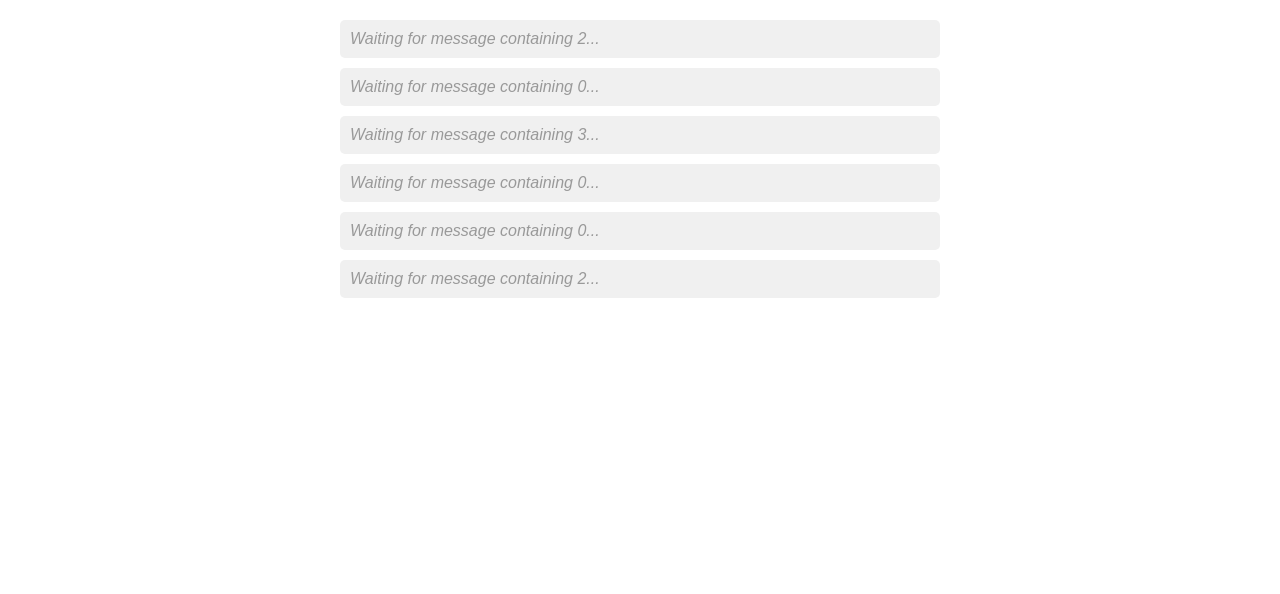
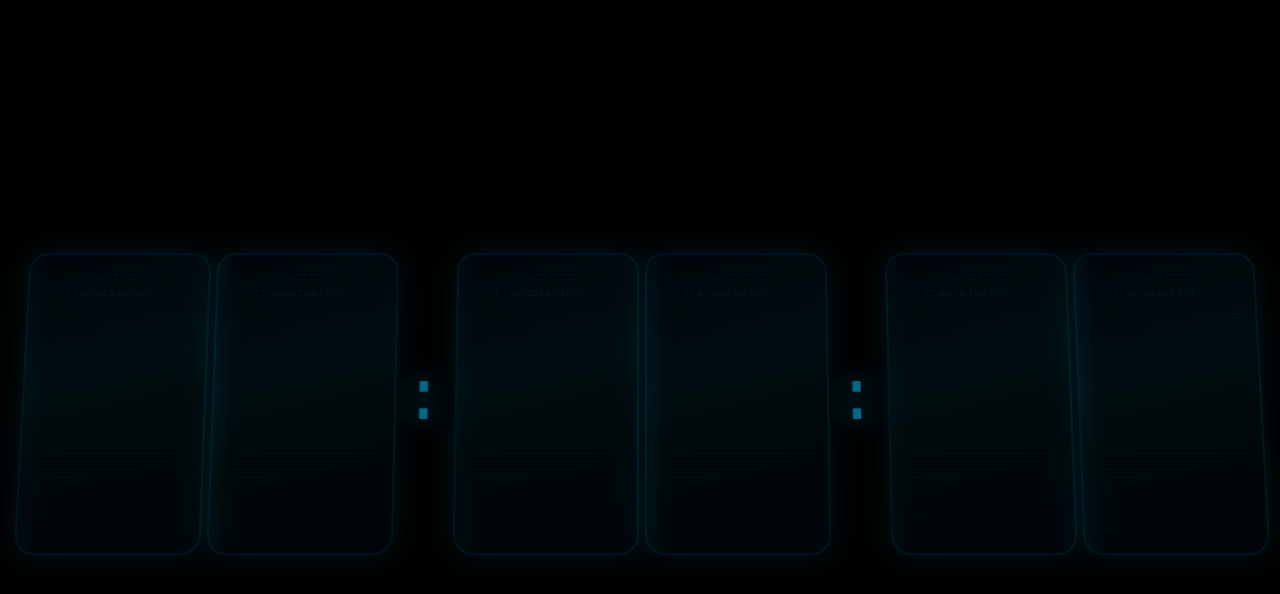
Before and after one commit to lantto/bluesky-clock, a plain HTML site: page index.html in a window 1280 px wide. Drawn offline with Linux system fonts and the light colour scheme.

Commit message:
Make it cool

```diff
--- a/index.html
+++ b/index.html
@@ -2,34 +2,202 @@
 <html>
 <head>
     <style>
+        body {
+            background-color: #000;
+            margin: 0;
+            padding: 20px;
+            min-height: 100vh;
+            display: flex;
+            justify-content: center;
+            align-items: center;
+            font-family: 'Courier New', monospace;
+            perspective: 1000px;
+        }
+
         .clock-container {
-            font-family: Arial, sans-serif;
-            max-width: 600px;
-            margin: 20px auto;
+            display: grid;
+            grid-template-columns: repeat(8, auto);
+            gap: 10px;
+            transform-style: preserve-3d;
+            animation: float 10s infinite ease-in-out;
         }
+
+        @keyframes float {
+            0%, 100% { transform: translateY(0) rotateX(10deg); }
+            50% { transform: translateY(-20px) rotateX(5deg); }
+        }
+
         .time-slot {
-            margin: 10px 0;
-            padding: 10px;
-            background-color: #f0f0f0;
-            border-radius: 5px;
+            width: 180px;
+            height: 300px;
+            position: relative;
+            transform-style: preserve-3d;
+            transition: transform 0.5s ease;
         }
-        .time-slot.empty {
-            color: #999;
-            font-style: italic;
+
+        .time-slot:hover {
+            transform: translateZ(50px);
         }
+
+        .hologram {
+            position: absolute;
+            width: 100%;
+            height: 100%;
+            background: linear-gradient(165deg,
+                rgba(0,100,255,0.1) 0%,
+                rgba(0,200,255,0.2) 40%,
+                rgba(0,200,255,0.1) 60%,
+                rgba(0,100,255,0.1) 100%);
+            border: 2px solid rgba(0,200,255,0.3);
+            border-radius: 20px;
+            box-shadow: 0 0 30px rgba(0,200,255,0.3);
+            overflow: hidden;
+            backdrop-filter: blur(5px);
+        }
+
+        .hologram::before {
+            content: '';
+            position: absolute;
+            top: 0;
+            left: -100%;
+            width: 100%;
+            height: 100%;
+            background: linear-gradient(
+                90deg,
+                transparent,
+                rgba(0,200,255,0.4),
+                transparent
+            );
+            animation: scan 3s infinite linear;
+        }
+
+        @keyframes scan {
+            0% { transform: translateX(0); }
+            100% { transform: translateX(300%); }
+        }
+
         .number {
+            position: absolute;
+            top: 50%;
+            left: 50%;
+            transform: translate(-50%, -50%);
+            font-size: 72px;
+            color: rgba(0,200,255,0.9);
+            text-shadow: 0 0 20px rgba(0,200,255,0.8);
+            z-index: 2;
+            font-family: 'Arial', sans-serif;
             font-weight: bold;
+        }
+
+        .message-text {
+            position: absolute;
+            top: 0;
+            left: 0;
+            width: 100%;
+            height: 100%;
+            padding: 15px;
+            box-sizing: border-box;
+            color: rgba(0,200,255,0.6);
+            font-size: 12px;
+            line-height: 1.4;
+            text-align: center;
+            overflow: hidden;
+            mask-image: linear-gradient(
+                to bottom,
+                transparent 0%,
+                black 20%,
+                black 80%,
+                transparent 100%
+            );
+            -webkit-mask-image: linear-gradient(
+                to bottom,
+                transparent 0%,
+                black 20%,
+                black 80%,
+                transparent 100%
+            );
+        }
+
+        .separator {
+            font-size: 72px;
+            color: rgba(0,200,255,0.5);
+            display: flex;
+            align-items: center;
+            justify-content: center;
+            text-shadow: 0 0 20px rgba(0,200,255,0.5);
+            animation: pulse 2s infinite ease-in-out;
+        }
+
+        @keyframes pulse {
+            0%, 100% { opacity: 0.3; }
+            50% { opacity: 1; }
+        }
+
+        .time-slot.empty .hologram {
+            opacity: 0.3;
+        }
+
+        .time-slot.empty .message-text {
+            color: rgba(0,200,255,0.3);
+        }
+
+        .lines {
+            position: absolute;
+            top: 0;
+            left: 0;
+            width: 100%;
+            height: 100%;
+            background: repeating-linear-gradient(
+                0deg,
+                transparent,
+                transparent 2px,
+                rgba(0,200,255,0.1) 3px,
+                transparent 4px
+            );
+            pointer-events: none;
         }
     </style>
 </head>
 <body>
     <div class="clock-container">
-        <div id="hours1" class="time-slot empty">Waiting for message containing first hour digit...</div>
-        <div id="hours2" class="time-slot empty">Waiting for message containing second hour digit...</div>
-        <div id="minutes1" class="time-slot empty">Waiting for message containing first minute digit...</div>
-        <div id="minutes2" class="time-slot empty">Waiting for message containing second minute digit...</div>
-        <div id="seconds1" class="time-slot empty">Waiting for message containing first second digit...</div>
-        <div id="seconds2" class="time-slot empty">Waiting for message containing second second digit...</div>
+        <div id="hours1" class="time-slot empty">
+            <div class="hologram">
+                <div class="message-text">Awaiting transmission...</div>
+                <div class="lines"></div>
+            </div>
+        </div>
+        <div id="hours2" class="time-slot empty">
+            <div class="hologram">
+                <div class="message-text">Awaiting transmission...</div>
+                <div class="lines"></div>
+            </div>
+        </div>
+        <div class="separator">:</div>
+        <div id="minutes1" class="time-slot empty">
+            <div class="hologram">
+                <div class="message-text">Awaiting transmission...</div>
+                <div class="lines"></div>
+            </div>
+        </div>
+        <div id="minutes2" class="time-slot empty">
+            <div class="hologram">
+                <div class="message-text">Awaiting transmission...</div>
+                <div class="lines"></div>
+            </div>
+        </div>
+        <div class="separator">:</div>
+        <div id="seconds1" class="time-slot empty">
+            <div class="hologram">
+                <div class="message-text">Awaiting transmission...</div>
+                <div class="lines"></div>
+            </div>
+        </div>
+        <div id="seconds2" class="time-slot empty">
+            <div class="hologram">
+                <div class="message-text">Awaiting transmission...</div>
+                <div class="lines"></div>
+            </div>
+        </div>
     </div>
     <script src="script.js"></script>
 </body>
--- a/script.js
+++ b/script.js
@@ -1,32 +1,11 @@
 const url = "wss://jetstream2.us-east.bsky.network/subscribe?wantedCollections=app.bsky.feed.post&wantedCollections=app.bsky.feed.like";
 
-// Store messages for each digit
 const digitMessages = {
     0: [], 1: [], 2: [], 3: [], 4: [], 5: [], 6: [], 7: [], 8: [], 9: []
 };
 
-function getNumberFromWord(text) {
-    const numberWords = [
-        'zero', 'one', 'two', 'three', 'four', 'five', 'six', 'seven', 'eight', 'nine', 'ten',
-        'eleven', 'twelve', 'thirteen', 'fourteen', 'fifteen', 'sixteen', 'seventeen',
-        'eighteen', 'nineteen', 'twenty', 'twenty-one', 'twenty-two', 'twenty-three', 'twenty-four'
-    ];
-
-    const words = text.toLowerCase().match(/\b\w+(-\w+)?\b/g) || [];
-    for (const word of words) {
-        const index = numberWords.indexOf(word);
-        if (index !== -1) {
-            return { found: true, number: index, word };
-        }
-    }
-    return { found: false };
-}
-
-function highlightNumber(text, number, word = null) {
-    if (word) {
-        return text.replace(new RegExp(`\\b${word}\\b`, 'i'), `<span class="number">${word}</span>`);
-    }
-    return text.replace(new RegExp(`\\b${number}\\b`), `<span class="number">${number}</span>`);
+function highlightNumber(text, number) {
+    return `<div class="number">${number}</div>${text}`;
 }
 
 function updateClockDisplay() {
@@ -42,10 +21,20 @@ function updateClockDisplay() {
 
         if (messages.length > 0) {
             const latestMessage = messages[messages.length - 1];
-            element.innerHTML = latestMessage;
+            element.innerHTML = `
+                <div class="hologram">
+                    ${latestMessage}
+                    <div class="lines"></div>
+                </div>
+            `;
             element.classList.remove('empty');
         } else {
-            element.innerHTML = `Waiting for message containing ${digit}...`;
+            element.innerHTML = `
+                <div class="hologram">
+                    <div class="message-text">Awaiting transmission...</div>
+                    <div class="lines"></div>
+                </div>
+            `;
             element.classList.add('empty');
         }
     });
@@ -62,19 +51,11 @@ ws.onmessage = (event) => {
     if (json.commit?.collection === 'app.bsky.feed.post' && json.commit?.record?.text) {
         const text = json.commit.record.text;
 
-        // Check for numeric numbers 0-9
         const numericMatch = text.match(/\b([0-9])\b/);
         if (numericMatch) {
             const number = parseInt(numericMatch[0]);
             const highlightedText = highlightNumber(text, number);
             digitMessages[number].push(highlightedText);
-        }
-
-        // Check for written numbers 0-9
-        const wordMatch = getNumberFromWord(text);
-        if (wordMatch.found && wordMatch.number <= 9) {
-            const highlightedText = highlightNumber(text, wordMatch.number, wordMatch.word);
-            digitMessages[wordMatch.number].push(highlightedText);
         }
     }
 };
@@ -87,5 +68,4 @@ ws.onclose = () => {
     console.log("WebSocket connection closed");
 };
 
-// Update clock display every second
 setInterval(updateClockDisplay, 1000);
```
